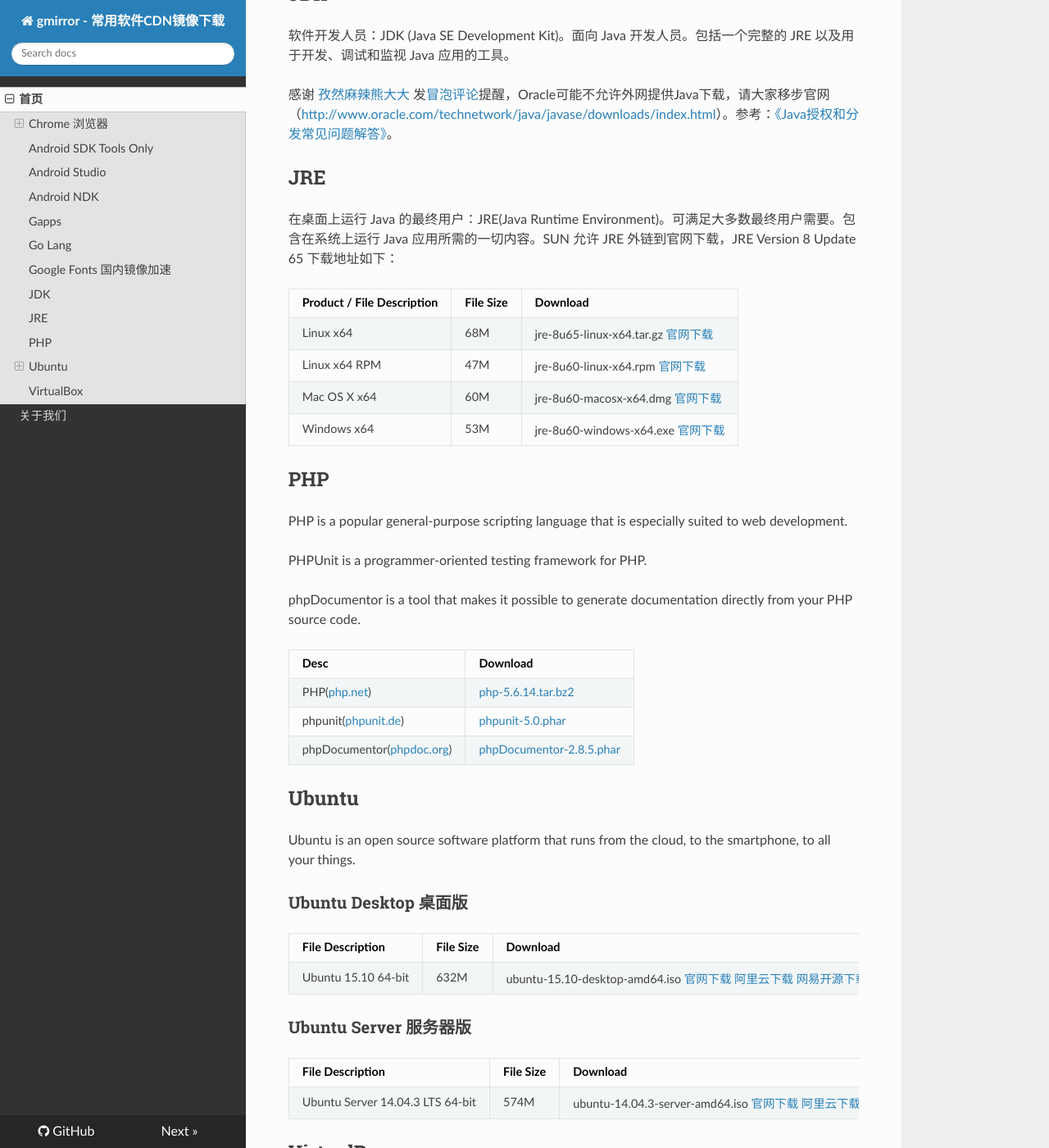
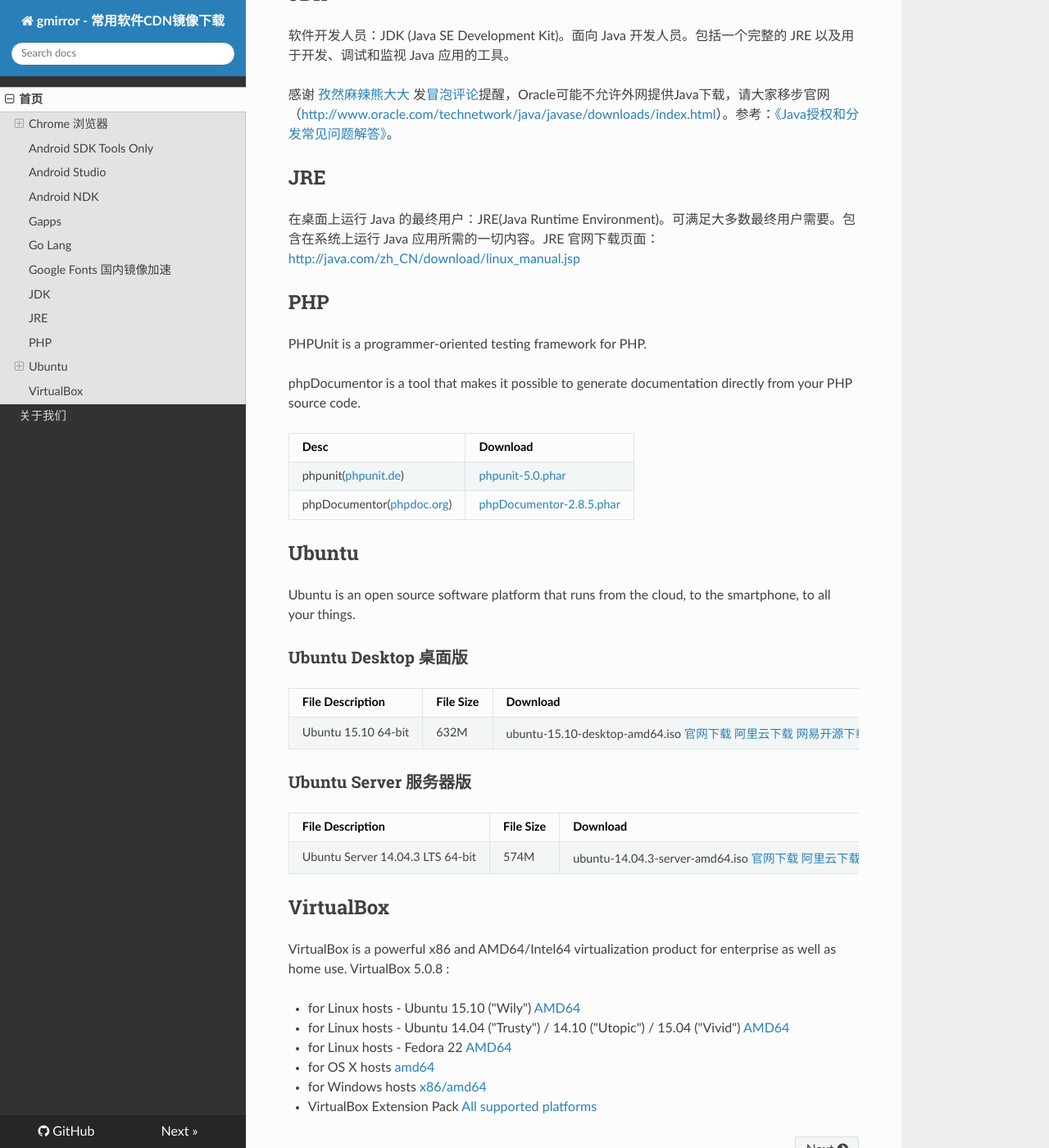
Before and after one commit to sinkcup/gmirror-portal, an MkDocs documentation site: the page built from docs/index.md, in a window 1280 px wide and 1400 px high, scrolled down 2940 px. Shown: the whole window at 82% size. Built offline with MkDocs 1.6.1, drawn with Linux system fonts in a browser that asks for light colours; nearby versions of some CDN libraries; old or Windows-style settings are respelled for this version of MkDocs.

Commit message:
remove JRE and PHP, fix ubuntu

```diff
--- a/docs/index.md
+++ b/docs/index.md
@@ -103,18 +103,9 @@ http://fonts.gmirror.org/
 
 ## JRE
 
-在桌面上运行 Java 的最终用户：JRE(Java Runtime Environment)。可满足大多数最终用户需要。包含在系统上运行 Java 应用所需的一切内容。SUN 允许 JRE 外链到官网下载，JRE Version 8 Update 65 下载地址如下：
-
-Product / File Description | File Size | Download
----------------------------|-----------|---------
-Linux x64                  | 68M       | jre-8u65-linux-x64.tar.gz [官网下载](http://javadl.sun.com/webapps/download/AutoDL?BundleId=111681)
-Linux x64 RPM              | 47M       | jre-8u60-linux-x64.rpm [官网下载](http://javadl.sun.com/webapps/download/AutoDL?BundleId=111680)
-Mac OS X x64               | 60M       | jre-8u60-macosx-x64.dmg [官网下载](http://javadl.sun.com/webapps/download/AutoDL?BundleId=111682)
-Windows x64                | 53M       | jre-8u60-windows-x64.exe [官网下载](http://javadl.sun.com/webapps/download/AutoDL?BundleId=111689)
+在桌面上运行 Java 的最终用户：JRE(Java Runtime Environment)。可满足大多数最终用户需要。包含在系统上运行 Java 应用所需的一切内容。JRE 官网下载页面：[http://java.com/zh\_CN/download/linux\_manual.jsp](http://java.com/zh_CN/download/linux_manual.jsp)
 
 ## PHP
-
-PHP is a popular general-purpose scripting language that is especially suited to web development.
 
 PHPUnit is a programmer-oriented testing framework for PHP.
 
@@ -122,7 +113,6 @@ phpDocumentor is a tool that makes it possible to generate documentation directl
 
 Desc | Download
 -----|---------
-PHP\([php.net](http://php.net/)\)  | [php-5.6.14.tar.bz2](http://dl.gmirror.org/php/php-5.6.14.tar.bz2)
 phpunit\([phpunit.de](https://phpunit.de/)\) | [phpunit-5.0.phar](http://dl.gmirror.org/php/phpunit-5.0.phar)
 phpDocumentor\([phpdoc.org](http://phpdoc.org/)\) | [phpDocumentor-2.8.5.phar](http://dl.gmirror.org/php/phpDocumentor-2.8.5.phar)
 
@@ -134,13 +124,13 @@ Ubuntu is an open source software platform that runs from the cloud, to the smar
 
 File Description | File Size | Download
 -----------------|-----------|---------
-Ubuntu 15.10 64-bit | 632M | ubuntu-15.10-desktop-amd64.iso [官网下载](http://releases.ubuntu.com/15.10/ubuntu-15.10-desktop-amd64.iso) [阿里云下载](http://mirrors.aliyun.com/ubuntu-releases/15.10/ubuntu-15.10-desktop-amd64.iso) [网易开源下载](http://mirrors.aliyun.com/ubuntu-releases/15.10/ubuntu-15.10-desktop-amd64.iso)
+Ubuntu 15.10 64-bit | 632M | ubuntu-15.10-desktop-amd64.iso [官网下载](http://releases.ubuntu.com/15.10/ubuntu-15.10-desktop-amd64.iso) [阿里云下载](http://mirrors.aliyun.com/ubuntu-releases/15.10/ubuntu-15.10-desktop-amd64.iso) [网易开源下载](http://mirrors.163.com/ubuntu-releases/15.10/ubuntu-15.10-desktop-amd64.iso)
 
 ### Ubuntu Server 服务器版
 
 File Description | File Size | Download
 -----------------|-----------|---------
-Ubuntu Server 14.04.3 LTS 64-bit | 574M | ubuntu-14.04.3-server-amd64.iso [官网下载](http://releases.ubuntu.com/14.04.3/ubuntu-14.04.3-server-amd64.iso) [阿里云下载](http://mirrors.aliyun.com/ubuntu-releases/14.04.3/ubuntu-14.04.3-server-amd64.iso) [网易开源下载](http://mirrors.aliyun.com/ubuntu-releases/14.04.3/ubuntu-14.04.3-server-amd64.iso)
+Ubuntu Server 14.04.3 LTS 64-bit | 574M | ubuntu-14.04.3-server-amd64.iso [官网下载](http://releases.ubuntu.com/14.04.3/ubuntu-14.04.3-server-amd64.iso) [阿里云下载](http://mirrors.aliyun.com/ubuntu-releases/14.04.3/ubuntu-14.04.3-server-amd64.iso) [网易开源下载](http://mirrors.163.com/ubuntu-releases/14.04.3/ubuntu-14.04.3-server-amd64.iso)
 
 ## VirtualBox
 
```
